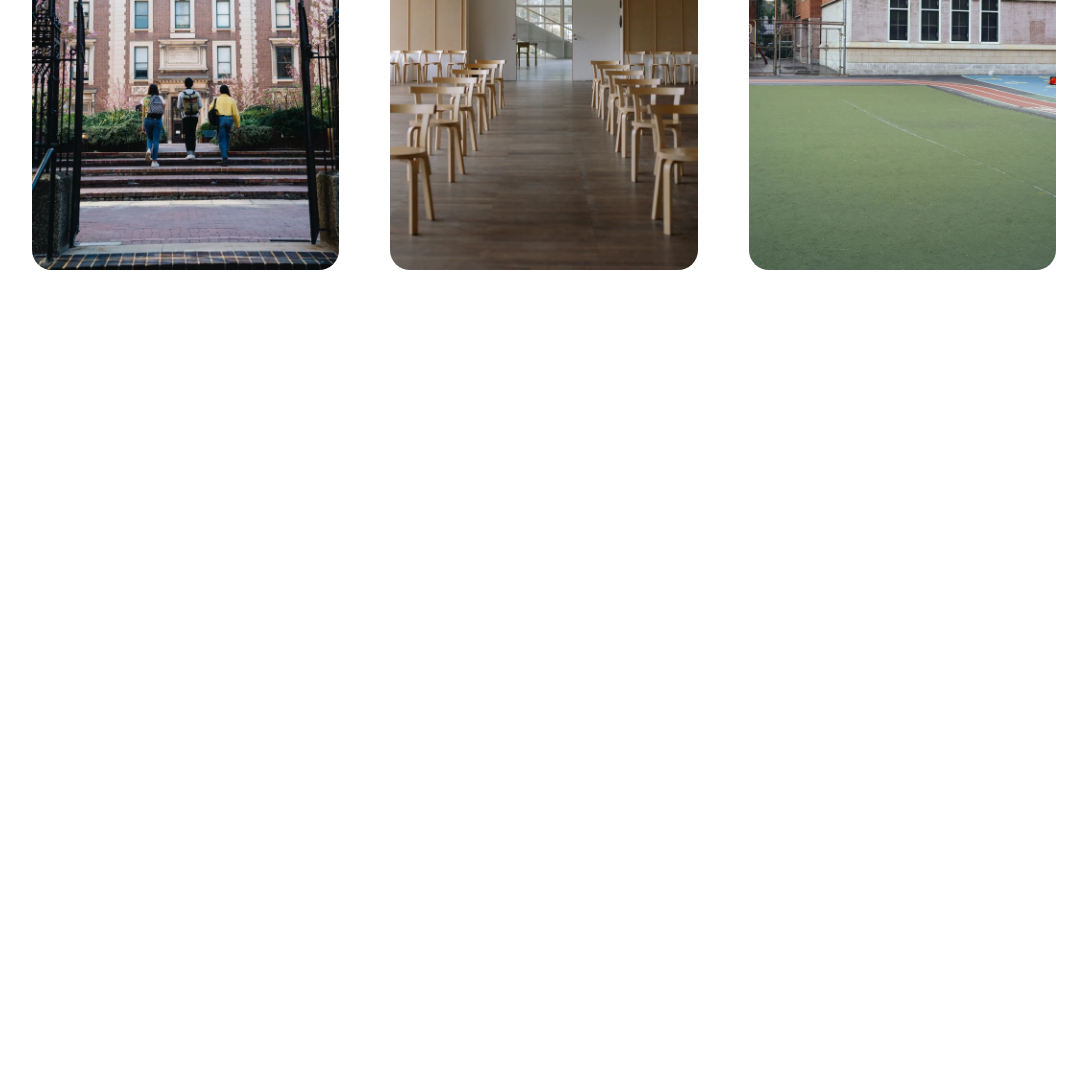
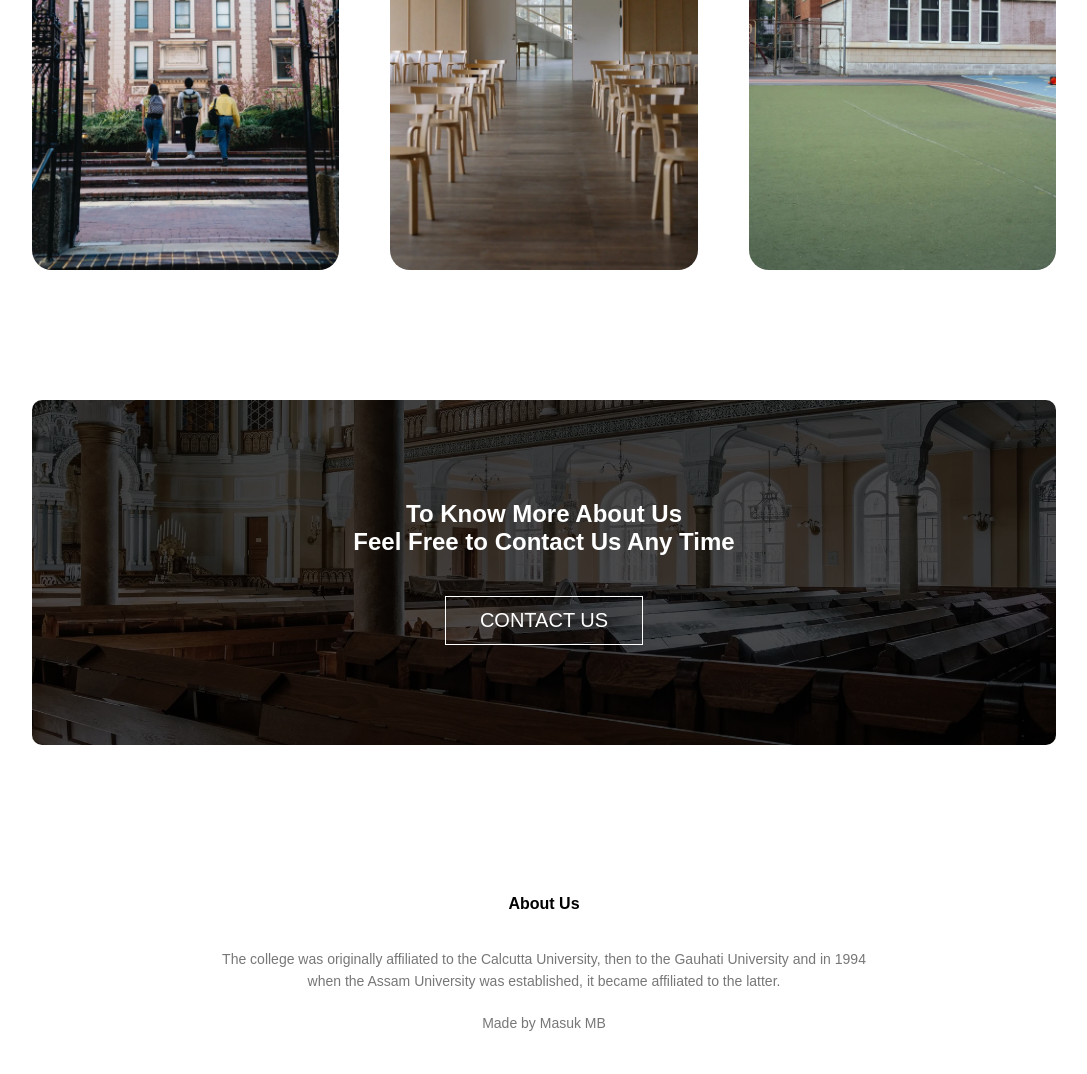
Before and after one commit to mass420/karimganjcollege, a plain HTML site: page index.html in a window 1280 px wide. Shown: the part 2050-3124 px from the top of the page, without its empty margins (96-1183 px from the left). Before the commit the page ends 2350 px from the top, so only its background shows below. Drawn offline with Linux system fonts and the light colour scheme.

Commit message:
index page is complete

```diff
--- a/index.css
+++ b/index.css
@@ -257,7 +257,7 @@ h3{
 .sub-header{
     height: 50vh;
     width: 100%;
-    background-image: linear-gradient(rgba(4,9,30,0.7),rgba(4,9,30,0.7)),url(./photos/about.webp);
+    background-image: linear-gradient(rgba(4,9,30,0.7),rgba(4,9,30,0.7)),url(./photos/about-us2.webp);
     background-position: center;
     background-size: cover;
     text-align: center;
@@ -305,3 +305,38 @@ h3{
     }
 
 }
+
+/* -----call to action---- */
+.cta{
+    margin:100px auto;
+    width:80%;
+    background-image: linear-gradient(rgba(0,0,0,0.7),rgba(0,0,0,0.7)),url(./photos/call-to-action.webp);
+    background-position: center;
+    background-size: cover;
+    border-radius: 10px;
+    text-align: center;
+    padding: 100px 0;
+}
+.cta h1{
+    color: #fff;
+    margin-bottom: 40px;
+    padding: 0;
+}
+
+@media(max-width:700px){
+    .cta h1{
+        font-size: 20px;
+    }
+}
+/* -----footer----- */
+
+.footer{
+    width: 100%;
+    text-align: center;
+    padding: 30px 0;
+}
+.footer h4{
+    margin-bottom: 25px;
+    margin-top: 20px;
+    font-weight: 600;
+}
--- a/index.html
+++ b/index.html
@@ -7,6 +7,7 @@
     <title>Karimganj College</title>
 
     <link rel="stylesheet" href="./index.css">
+
 
 </head>
 <body>
@@ -102,6 +103,17 @@
 
     </section>
 
+<!-- ----call to action---- -->
+<section class="cta">
+    <h1>To Know More About Us<br> Feel Free to Contact Us Any Time </h1>
+    <a href="" class="hero-btn">CONTACT US</a>
+</section>
 
+<!-- -----footer------ -->
+<section class="footer">
+    <h4>About Us</h4>
+    <p>The college was originally affiliated to the Calcutta University, then to the Gauhati University and in 1994 <br>when the Assam University was established, it became affiliated to the latter. </p>
+    <p>Made by Masuk MB</p>
+</section>
 </body>
 </html>
```
Also changed, not shown: photos/about-us2.webp (added), photos/call to action.jpg (added), photos/call-to-action.webp (added).
